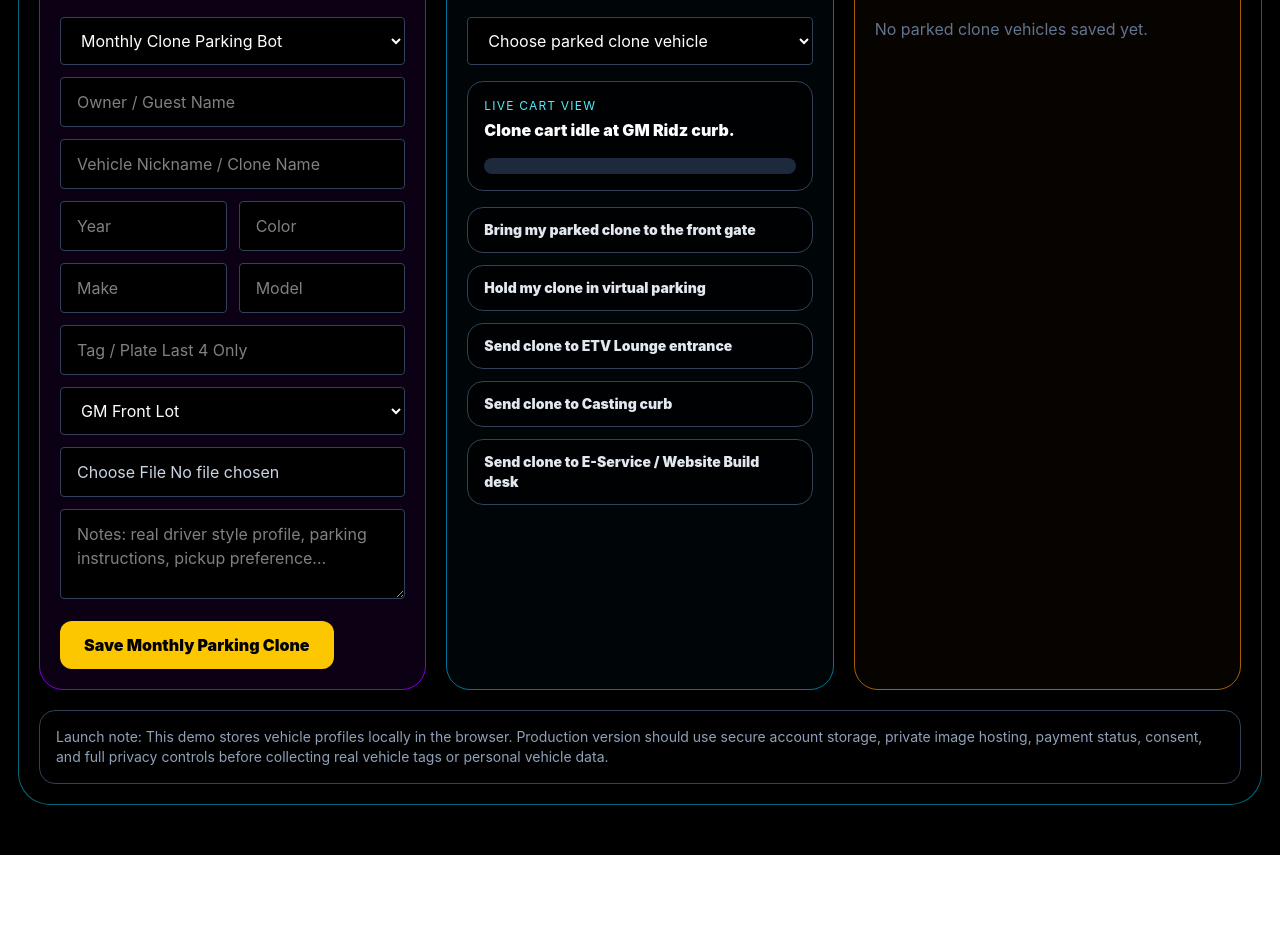
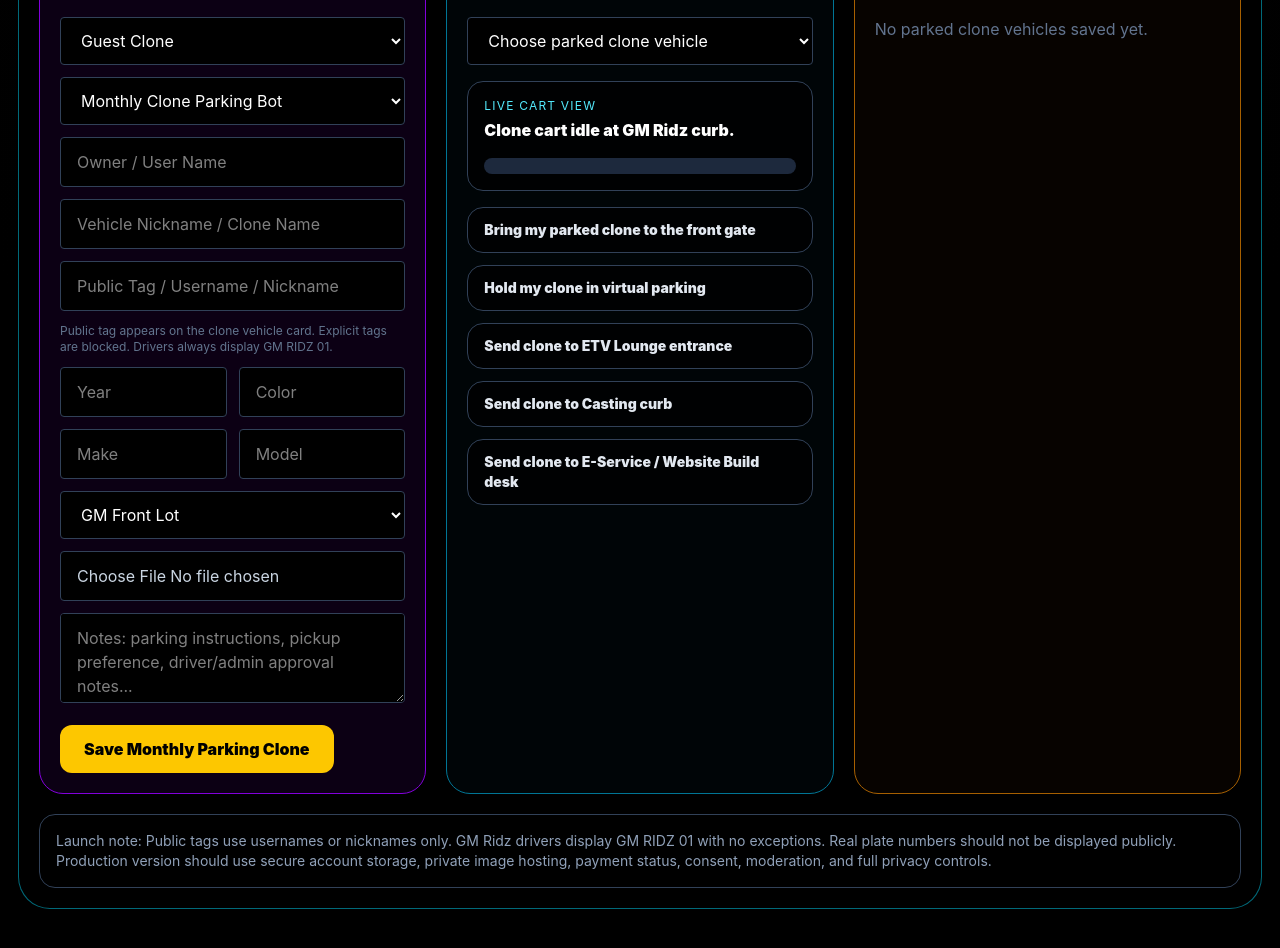
Before and after one commit to chocolateskyys-tech/geniunaire-masterminds, a React (Vite) app: page / in a window 1280 px wide. Shown: the part 2020-2968 px from the top of the page. Before the commit the page ends 2875 px from the top, so only its background shows below. Built offline with nearby package versions, Linux system fonts and the light colour scheme.

Commit message:
Add clone parking public tag moderation and GM Ridz driver tag rule

```diff
--- a/src/components/CloneValetFeature/CloneValetFeature.jsx
+++ b/src/components/CloneValetFeature/CloneValetFeature.jsx
@@ -2,6 +2,13 @@ import React, { useState } from "react";
 
 const STORAGE_KEY = "gmCloneParkingVehicles";
 const TICKET_KEY = "gmCloneValetTicket";
+
+const DRIVER_TAG = "GM RIDZ 01";
+
+const blockedWords = [
+  "fuck", "shit", "bitch", "dick", "pussy", "hoe", "slut", "whore",
+  "porn", "sex", "nude", "naked", "asshole", "cum", "kill", "rape"
+];
 
 const packages = [
   {
@@ -18,6 +25,11 @@ const packages = [
     name: "Founder Fleet Parking",
     price: "$99.99/mo",
     perks: "Multiple vehicle profiles, business/fleet parking, GM Ridz curb, admin review, promo-ready vehicle card.",
+  },
+  {
+    name: "GM Ridz Driver Parking",
+    price: "Driver Account",
+    perks: "Driver vehicle profile, forced GM Ridz tag, front curb dispatch, admin approval, no public custom tag.",
   },
 ];
 
@@ -38,27 +50,44 @@ function safeLoadVehicles() {
   }
 }
 
+function cleanTag(value) {
+  return String(value || "")
+    .replace(/[^a-zA-Z0-9 _.-]/g, "")
+    .replace(/\s+/g, " ")
+    .trim()
+    .slice(0, 18);
+}
+
+function hasBlockedWord(value) {
+  const clean = String(value || "").toLowerCase();
+  return blockedWords.some((word) => new RegExp(`\\b${word}\\b`, "i").test(clean));
+}
+
 export default function CloneValetFeature() {
   const [vehicles, setVehicles] = useState(() => safeLoadVehicles());
   const [selectedVehicleId, setSelectedVehicleId] = useState("");
   const [selectedPackage, setSelectedPackage] = useState(packages[0].name);
+  const [profileType, setProfileType] = useState("Guest Clone");
   const [status, setStatus] = useState("Clone cart idle at GM Ridz curb.");
   const [ticket, setTicket] = useState(null);
   const [progress, setProgress] = useState(0);
+  const [warning, setWarning] = useState("");
+
   const [form, setForm] = useState({
     ownerName: "",
     vehicleName: "",
+    displayTag: "",
     make: "",
     model: "",
     color: "",
     year: "",
-    tagLast4: "",
     parkingZone: "GM Front Lot",
     notes: "",
     photo: "",
   });
 
   function update(field, value) {
+    setWarning("");
     setForm((prev) => ({ ...prev, [field]: value }));
   }
 
@@ -78,23 +107,45 @@ export default function CloneValetFeature() {
     reader.readAsDataURL(file);
   }
 
+  function getFinalDisplayTag() {
+    if (profileType === "GM Ridz Driver") {
+      return DRIVER_TAG;
+    }
+
+    const preferred = cleanTag(form.displayTag || form.ownerName || form.vehicleName);
+
+    if (!preferred) {
+      return "GM GUEST";
+    }
+
+    return preferred.toUpperCase();
+  }
+
   function saveVehicle(event) {
     event.preventDefault();
+
+    const finalTag = getFinalDisplayTag();
+
+    if (profileType !== "GM Ridz Driver" && hasBlockedWord(finalTag)) {
+      setWarning("That public tag is blocked. Choose a clean name or nickname.");
+      return;
+    }
 
     const vehicle = {
       id: Date.now(),
       createdAt: new Date().toLocaleString(),
+      profileType,
       ownerName: form.ownerName || "Guest",
       vehicleName: form.vehicleName || "My GM Clone Vehicle",
+      displayTag: finalTag,
       make: form.make || "Make pending",
       model: form.model || "Model pending",
       color: form.color || "Color pending",
       year: form.year || "Year pending",
-      tagLast4: form.tagLast4 || "Private",
-      parkingZone: form.parkingZone,
+      parkingZone: profileType === "GM Ridz Driver" ? "GM Ridz Driver Curb" : form.parkingZone,
       notes: form.notes,
       photo: form.photo,
-      package: selectedPackage,
+      package: profileType === "GM Ridz Driver" ? "GM Ridz Driver Parking" : selectedPackage,
       status: "Parked In Virtual Lot",
       parkingPass: `GM-PARK-${Math.floor(100000 + Math.random() * 899999)}`,
     };
@@ -102,16 +153,16 @@ export default function CloneValetFeature() {
     const next = [vehicle, ...vehicles];
     saveVehicles(next);
     setSelectedVehicleId(String(vehicle.id));
-    setStatus(`${vehicle.vehicleName} saved and parked in ${vehicle.parkingZone}.`);
+    setStatus(`${vehicle.displayTag} saved and parked in ${vehicle.parkingZone}.`);
 
     setForm({
       ownerName: "",
       vehicleName: "",
+      displayTag: "",
       make: "",
       model: "",
       color: "",
       year: "",
-      tagLast4: "",
       parkingZone: "GM Front Lot",
       notes: "",
       photo: "",
@@ -166,8 +217,6 @@ export default function CloneValetFeature() {
     }
   }
 
-  const selectedVehicle = getSelectedVehicle();
-
   return (
     <section className="relative z-20 max-w-7xl mx-auto -mt-4 mb-8 rounded-[2rem] border border-cyan-400/50 bg-black/85 p-5 shadow-2xl">
       <div className="flex flex-col lg:flex-row lg:items-end lg:justify-between gap-4 mb-6">
@@ -179,8 +228,9 @@ export default function CloneValetFeature() {
             Monthly Clone Parking Bot
           </h2>
           <p className="text-slate-300 max-w-4xl mt-3">
-            Upload your vehicle, save make/model/color/tag details, park the clone in GM’s virtual lot,
-            then call the golf cart bot to bring it to the front gate in real time.
+            Guests can personalize a clean public tag, name, or nickname. GM Ridz drivers are assigned
+            <span className="text-yellow-300 font-black"> GM RIDZ 01 </span>
+            with no custom tag override.
           </p>
         </div>
 
@@ -190,6 +240,12 @@ export default function CloneValetFeature() {
         </div>
       </div>
 
+      {warning && (
+        <div className="mb-5 rounded-2xl border border-red-500 bg-red-500/10 p-4 text-red-200 font-black">
+          {warning}
+        </div>
+      )}
+
       <div className="grid grid-cols-1 xl:grid-cols-3 gap-5">
         <form onSubmit={saveVehicle} className="rounded-3xl border border-purple-700 bg-purple-950/20 p-5">
           <h3 className="text-2xl font-black text-purple-300 mb-4">
@@ -197,9 +253,22 @@ export default function CloneValetFeature() {
           </h3>
 
           <select
+            value={profileType}
+            onChange={(e) => {
+              setProfileType(e.target.value);
+              setWarning("");
+            }}
+            className="w-full mb-3 bg-black border border-slate-700 rounded px-4 py-3 text-white"
+          >
+            <option>Guest Clone</option>
+            <option>GM Ridz Driver</option>
+          </select>
+
+          <select
             value={selectedPackage}
             onChange={(e) => setSelectedPackage(e.target.value)}
-            className="w-full mb-3 bg-black border border-slate-700 rounded px-4 py-3 text-white"
+            disabled={profileType === "GM Ridz Driver"}
+            className="w-full mb-3 bg-black border border-slate-700 rounded px-4 py-3 text-white disabled:opacity-50"
           >
             {packages.map((pack) => (
               <option key={pack.name}>{pack.name}</option>
@@ -209,7 +278,7 @@ export default function CloneValetFeature() {
           <input
             value={form.ownerName}
             onChange={(e) => update("ownerName", e.target.value)}
-            placeholder="Owner / Guest Name"
+            placeholder="Owner / User Name"
             className="w-full mb-3 bg-black border border-slate-700 rounded px-4 py-3"
           />
 
@@ -219,6 +288,18 @@ export default function CloneValetFeature() {
             placeholder="Vehicle Nickname / Clone Name"
             className="w-full mb-3 bg-black border border-slate-700 rounded px-4 py-3"
           />
+
+          <input
+            value={profileType === "GM Ridz Driver" ? DRIVER_TAG : form.displayTag}
+            onChange={(e) => update("displayTag", e.target.value)}
+            placeholder="Public Tag / Username / Nickname"
+            disabled={profileType === "GM Ridz Driver"}
+            className="w-full mb-3 bg-black border border-slate-700 rounded px-4 py-3 disabled:opacity-50"
+          />
+
+          <p className="text-xs text-slate-500 mb-3">
+            Public tag appears on the clone vehicle card. Explicit tags are blocked. Drivers always display GM RIDZ 01.
+          </p>
 
           <div className="grid grid-cols-2 gap-3">
             <input value={form.year} onChange={(e) => update("year", e.target.value)} placeholder="Year" className="w-full mb-3 bg-black border border-slate-700 rounded px-4 py-3" />
@@ -230,18 +311,11 @@ export default function CloneValetFeature() {
             <input value={form.model} onChange={(e) => update("model", e.target.value)} placeholder="Model" className="w-full mb-3 bg-black border border-slate-700 rounded px-4 py-3" />
           </div>
 
-          <input
-            value={form.tagLast4}
-            onChange={(e) => update("tagLast4", e.target.value)}
-            placeholder="Tag / Plate Last 4 Only"
-            maxLength={8}
-            className="w-full mb-3 bg-black border border-slate-700 rounded px-4 py-3"
-          />
-
           <select
-            value={form.parkingZone}
+            value={profileType === "GM Ridz Driver" ? "GM Ridz Driver Curb" : form.parkingZone}
             onChange={(e) => update("parkingZone", e.target.value)}
-            className="w-full mb-3 bg-black border border-slate-700 rounded px-4 py-3 text-white"
+            disabled={profileType === "GM Ridz Driver"}
+            className="w-full mb-3 bg-black border border-slate-700 rounded px-4 py-3 text-white disabled:opacity-50"
           >
             <option>GM Front Lot</option>
             <option>VIP Clone Parking</option>
@@ -260,7 +334,7 @@ export default function CloneValetFeature() {
           <textarea
             value={form.notes}
             onChange={(e) => update("notes", e.target.value)}
-            placeholder="Notes: real driver style profile, parking instructions, pickup preference..."
+            placeholder="Notes: parking instructions, pickup preference, driver/admin approval notes..."
             className="w-full mb-4 bg-black border border-slate-700 rounded px-4 py-3 min-h-[90px]"
           />
 
@@ -282,7 +356,7 @@ export default function CloneValetFeature() {
             <option value="">Choose parked clone vehicle</option>
             {vehicles.map((vehicle) => (
               <option key={vehicle.id} value={vehicle.id}>
-                {vehicle.vehicleName} · {vehicle.make} {vehicle.model}
+                {vehicle.displayTag} · {vehicle.make} {vehicle.model}
               </option>
             ))}
           </select>
@@ -333,11 +407,7 @@ export default function CloneValetFeature() {
             {vehicles.map((vehicle) => (
               <div key={vehicle.id} className="rounded-2xl border border-slate-700 bg-black/70 p-4">
                 {vehicle.photo ? (
-                  <img
-                    src={vehicle.photo}
-                    alt={vehicle.vehicleName}
-                    className="w-full h-36 object-cover rounded-xl mb-3 border border-slate-700"
-                  />
+                  <img src={vehicle.photo} alt={vehicle.vehicleName} className="w-full h-36 object-cover rounded-xl mb-3 border border-slate-700" />
                 ) : (
                   <div className="w-full h-36 rounded-xl mb-3 border border-slate-700 bg-slate-900 flex items-center justify-center text-slate-500">
                     No vehicle photo
@@ -345,28 +415,21 @@ export default function CloneValetFeature() {
                 )}
 
                 <p className="text-xs text-cyan-300 uppercase tracking-widest">{vehicle.parkingPass}</p>
-                <h4 className="text-xl font-black text-white mt-1">{vehicle.vehicleName}</h4>
+                <h4 className="text-xl font-black text-white mt-1">{vehicle.displayTag}</h4>
+                <p className="text-yellow-300 text-sm font-black">{vehicle.profileType}</p>
                 <p className="text-slate-300 text-sm">
                   {vehicle.year} {vehicle.color} {vehicle.make} {vehicle.model}
                 </p>
                 <p className="text-slate-500 text-xs mt-1">
-                  Tag: {vehicle.tagLast4} · {vehicle.parkingZone}
+                  {vehicle.vehicleName} · {vehicle.parkingZone}
                 </p>
                 <p className="text-yellow-300 text-xs mt-2">{vehicle.package}</p>
 
                 <div className="flex flex-wrap gap-2 mt-3">
-                  <button
-                    type="button"
-                    onClick={() => setSelectedVehicleId(String(vehicle.id))}
-                    className="rounded border border-cyan-500 px-3 py-2 text-sm"
-                  >
+                  <button type="button" onClick={() => setSelectedVehicleId(String(vehicle.id))} className="rounded border border-cyan-500 px-3 py-2 text-sm">
                     Select
                   </button>
-                  <button
-                    type="button"
-                    onClick={() => deleteVehicle(vehicle.id)}
-                    className="rounded border border-red-500 px-3 py-2 text-sm"
-                  >
+                  <button type="button" onClick={() => deleteVehicle(vehicle.id)} className="rounded border border-red-500 px-3 py-2 text-sm">
                     Delete
                   </button>
                 </div>
@@ -382,8 +445,9 @@ export default function CloneValetFeature() {
 
       <div className="mt-5 rounded-2xl border border-slate-700 bg-black/70 p-4">
         <p className="text-slate-400 text-sm">
-          Launch note: This demo stores vehicle profiles locally in the browser. Production version should use secure account storage,
-          private image hosting, payment status, consent, and full privacy controls before collecting real vehicle tags or personal vehicle data.
+          Launch note: Public tags use usernames or nicknames only. GM Ridz drivers display GM RIDZ 01 with no exceptions.
+          Real plate numbers should not be displayed publicly. Production version should use secure account storage,
+          private image hosting, payment status, consent, moderation, and full privacy controls.
         </p>
       </div>
     </section>
```
